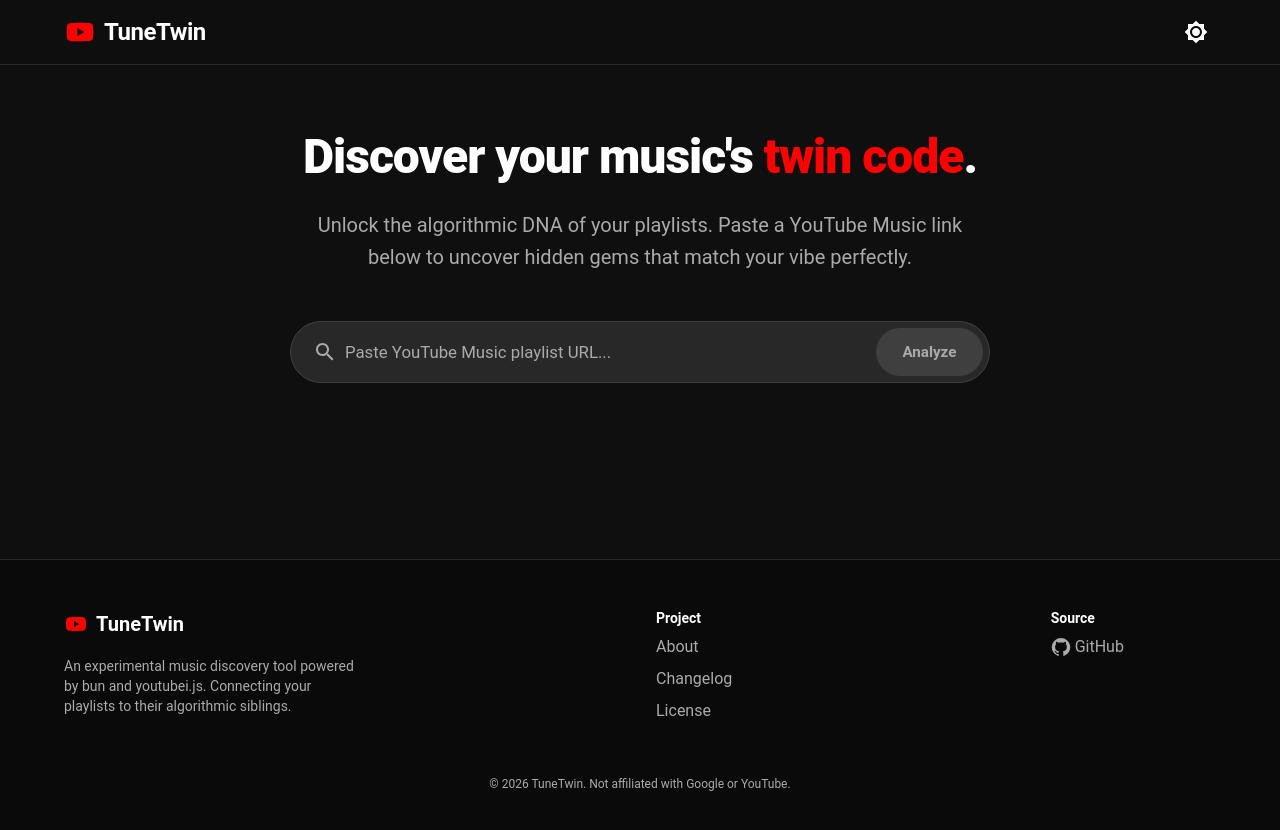
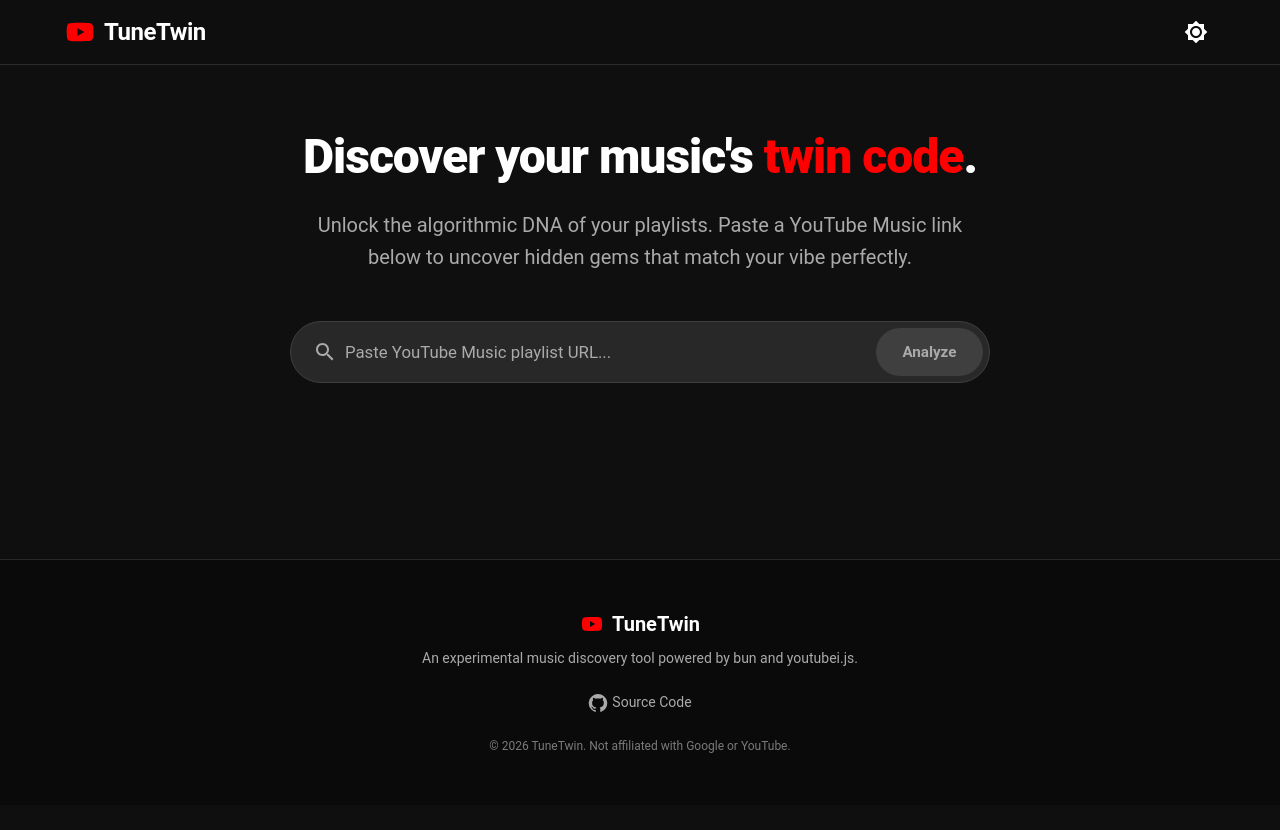
Before and after one commit to jdluu/Tune-Twin, a React (Vite) app: page / in a window 1280 px wide. Shown: the top 830 px of the page. After the commit the page ends 805 px from the top, so only its background shows below. Built offline with nearby package versions, Linux system fonts and the light colour scheme.

Commit message:
style: redesign footer to specific minimal single-column layout

```diff
--- a/src/App.tsx
+++ b/src/App.tsx
@@ -433,41 +433,42 @@ export function App() {
             mt: 'auto'
         }}>
           <Container maxWidth="lg">
-            <Grid container spacing={4} justifyContent="space-between">
-              <Grid size={{ xs: 12, md: 4 }}>
-                <Box sx={{ display: 'flex', alignItems: 'center', gap: 1, mb: 2 }}>
-                  <YouTubeIcon color="primary" />
+            <Stack spacing={3} alignItems="center" justifyContent="center">
+              {/* Branding & Description */}
+              <Box sx={{ textAlign: 'center' }}>
+                <Box sx={{ display: 'flex', alignItems: 'center', justifyContent: 'center', gap: 1, mb: 1 }}>
+                  <YouTubeIcon color="primary" sx={{ fontSize: 24 }} />
                   <Typography variant="h6" fontWeight="bold">TuneTwin</Typography>
                 </Box>
-                <Typography variant="body2" color="text.secondary" sx={{ maxWidth: 300 }}>
+                <Typography variant="body2" color="text.secondary" sx={{ maxWidth: 500, mx: 'auto' }}>
                   An experimental music discovery tool powered by bun and youtubei.js.
-                  Connecting your playlists to their algorithmic siblings.
                 </Typography>
-              </Grid>
+              </Box>
 
-              <Grid size={{ xs: 6, md: 2 }}>
-                <Typography variant="subtitle2" fontWeight="bold" gutterBottom>Project</Typography>
-                <Stack spacing={1}>
-                  <Link href="#" color="text.secondary" underline="hover">About</Link>
-                  <Link href="#" color="text.secondary" underline="hover">Changelog</Link>
-                  <Link href="#" color="text.secondary" underline="hover">License</Link>
-                </Stack>
-              </Grid>
+              {/* Links */}
+              <Link
+                href="https://github.com/topics/tunetwin"
+                target="_blank"
+                rel="noopener"
+                color="text.secondary"
+                underline="hover"
+                sx={{
+                  display: 'flex',
+                  alignItems: 'center',
+                  gap: 0.5,
+                  fontSize: '0.875rem',
+                  transition: 'color 0.2s',
+                  '&:hover': { color: 'primary.main' }
+                }}
+              >
+                <GitHubIcon fontSize="small" /> Source Code
+              </Link>
 
-              <Grid size={{ xs: 6, md: 2 }}>
-                <Typography variant="subtitle2" fontWeight="bold" gutterBottom>Source</Typography>
-                <Stack spacing={1}>
-                  <Link href="https://github.com/topics/tunetwin" color="text.secondary" underline="hover" sx={{ display: 'flex', alignItems: 'center', gap: 0.5 }}>
-                    <GitHubIcon fontSize="small" /> GitHub
-                  </Link>
-                </Stack>
-              </Grid>
-            </Grid>
-            <Box sx={{ mt: 6, textAlign: 'center' }}>
-              <Typography variant="caption" color="text.secondary">
+              {/* Copyright */}
+              <Typography variant="caption" color="text.secondary" sx={{ opacity: 0.7 }}>
                 © {new Date().getFullYear()} TuneTwin. Not affiliated with Google or YouTube.
               </Typography>
-            </Box>
+            </Stack>
           </Container>
         </Box>
       </Box>
```
